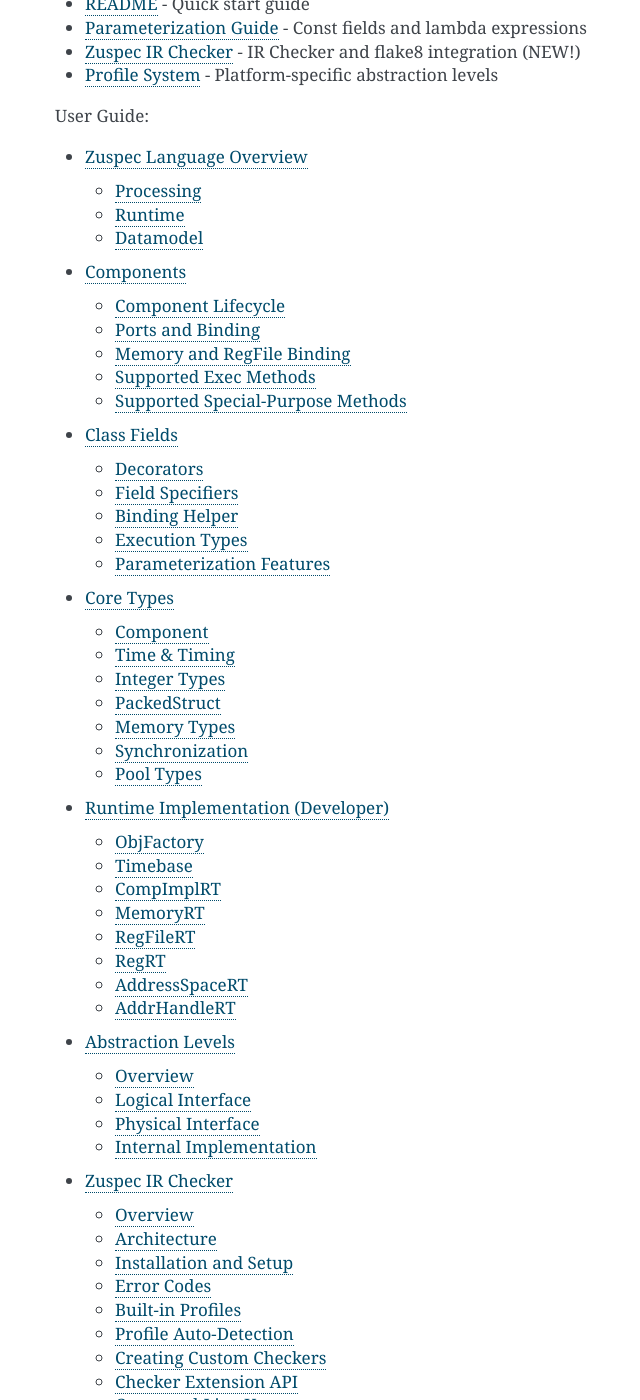
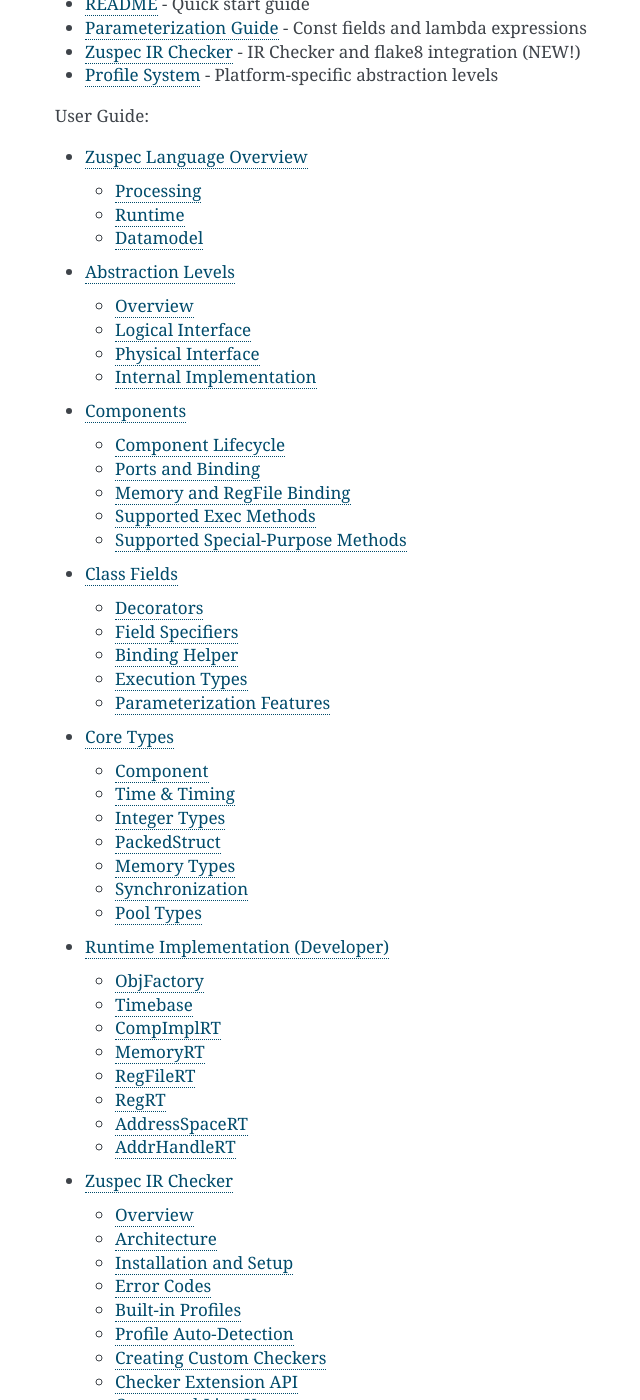
Before and after one commit to zuspec/zuspec-dataclasses, a Sphinx documentation site: the page built from docs/index.rst, in a window 1280 px wide and 1400 px high, scrolled down 281 px. Shown: the whole window, without its empty margins (365-1005 px from the left). Built offline with Sphinx 7.4.7, drawn with Linux system fonts in a browser that asks for light colours; pages that are not in the unit, such as notebooks, are missing from menus.

Commit message:
Reorder ToC
Signed-off-by: Matthew Ballance <matt.ballance@gmail.com>

```diff
--- a/docs/index.rst
+++ b/docs/index.rst
@@ -24,11 +24,11 @@ Version: 2026.1 (January 2026)
    :caption: User Guide:
 
    intro
+   abstraction_levels
    components
    fields
    types
    runtime
-   abstraction_levels
    checker
 
 .. toctree::
```
